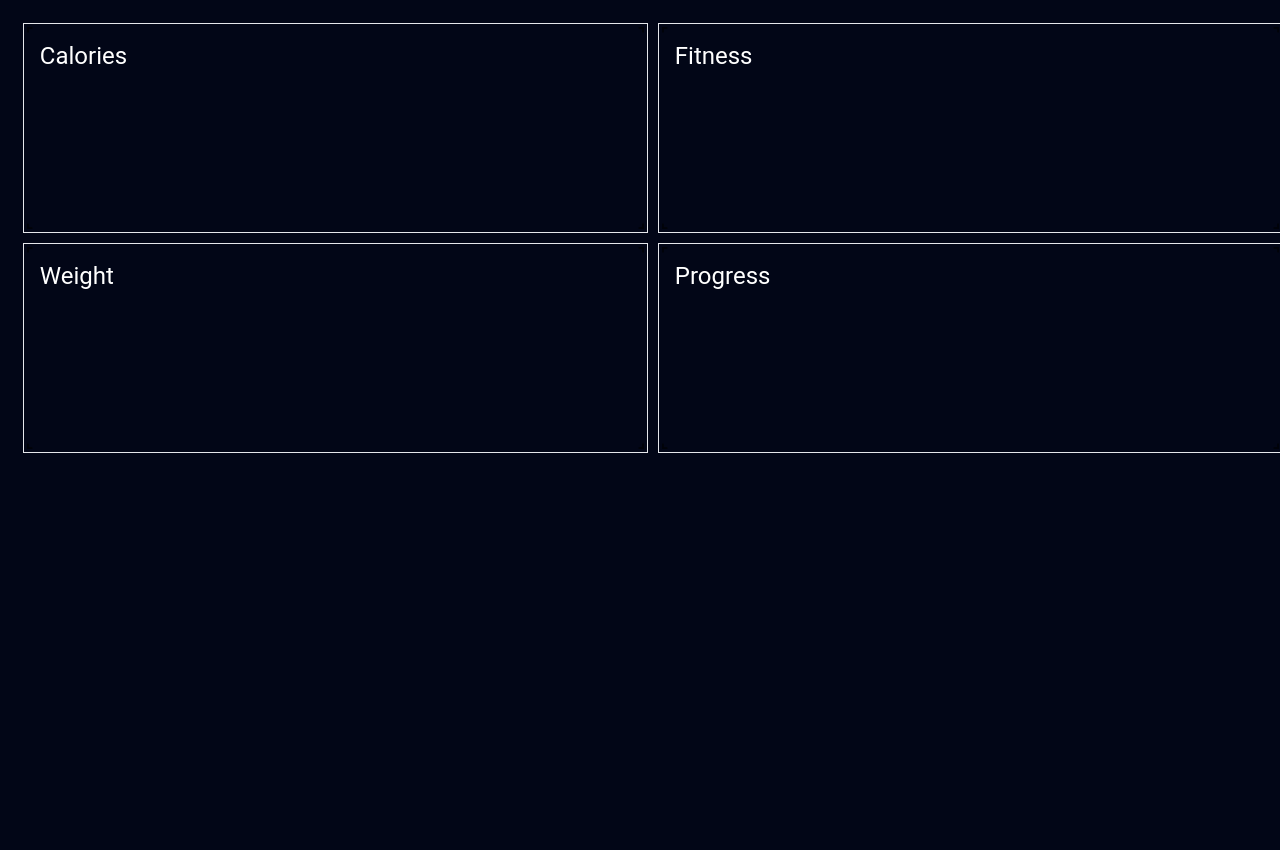
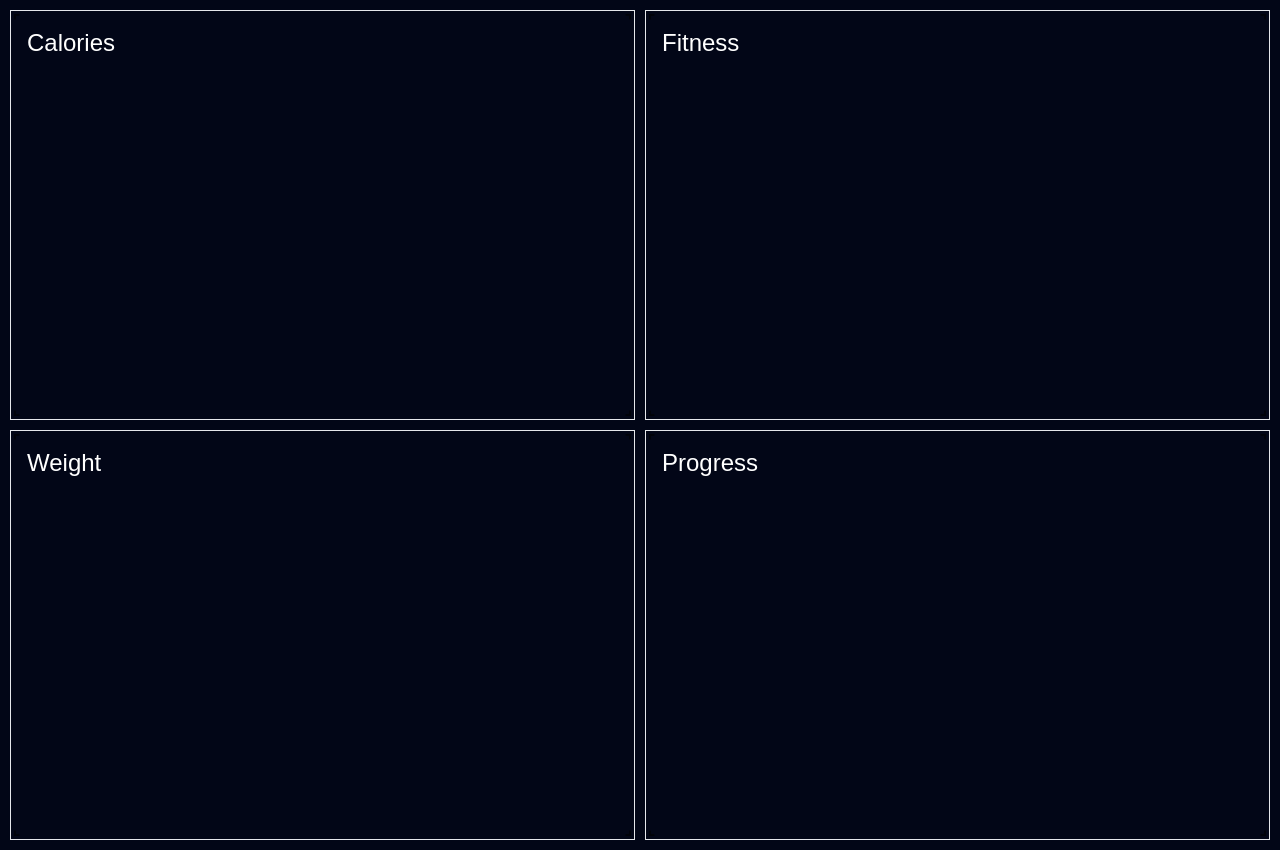
Before and after one commit to AdamsIncorporated/pump, a React app in the folder frontend/: page / in a window 1280 px wide. Before the commit the page ends 800 px from the top, so only its background shows below. Built offline with nearby package versions, Linux system fonts and the light colour scheme.

Commit message:
got the intial height and width to fit viewport

```diff
--- a/frontend/src/app/App.tsx
+++ b/frontend/src/app/App.tsx
@@ -1,9 +1,22 @@
-import React from "react";
+import React, { useEffect, useState } from "react";
 import ReactGridLayout from "react-grid-layout";
 import "react-grid-layout/css/styles.css";
 import "react-resizable/css/styles.css";
 
 function App() {
+  const [height, setHeight] = useState(window.innerHeight);
+
+  // Update the height when the window is resized
+  useEffect(() => {
+    const handleResize = () => setHeight(window.innerHeight);
+    window.addEventListener("resize", handleResize);
+
+    return () => window.removeEventListener("resize", handleResize);
+  }, []);
+
+  const rows = 4; // You can set this to the number of rows you want
+  const rowHeight = height / rows; // Adjust height dynamically based on the number of rows
+
   const layout = [
     { i: "1", x: 0, y: 0, w: 2, h: 2 },
     { i: "2", x: 2, y: 0, w: 2, h: 2 },
@@ -12,13 +25,12 @@
   ];
 
   return (
-    <div className="">
     <div className="w-full h-full">
       <ReactGridLayout
         className="layout"
         layout={layout}
         cols={4}
-          rowHeight={100}
+        rowHeight={rowHeight}
         width={window.innerWidth}
         isResizable={true}
         compactType={null}
@@ -51,7 +63,6 @@
         </div>
       </ReactGridLayout>
     </div>
-    </div>
   );
 }
 
--- a/frontend/src/assets/styles/index.css
+++ b/frontend/src/assets/styles/index.css
@@ -4,6 +4,5 @@
 
 html {
     background-color: #020617;
-    margin: 1%;
     color: white;
 }
--- a/frontend/tailwind.config.js
+++ b/frontend/tailwind.config.js
@@ -4,7 +4,7 @@
   theme: {
     extend: {
       fontFamily: {
-        sans: ["Roboto", "sans-serif"],
+        sans: ["Agave Nerd Font", "sans-serif"],
       },
     },
   },
```
Also changed, not shown: frontend/src/assets/manifest.json. Lines whose indentation alone changed are shown as unchanged.
